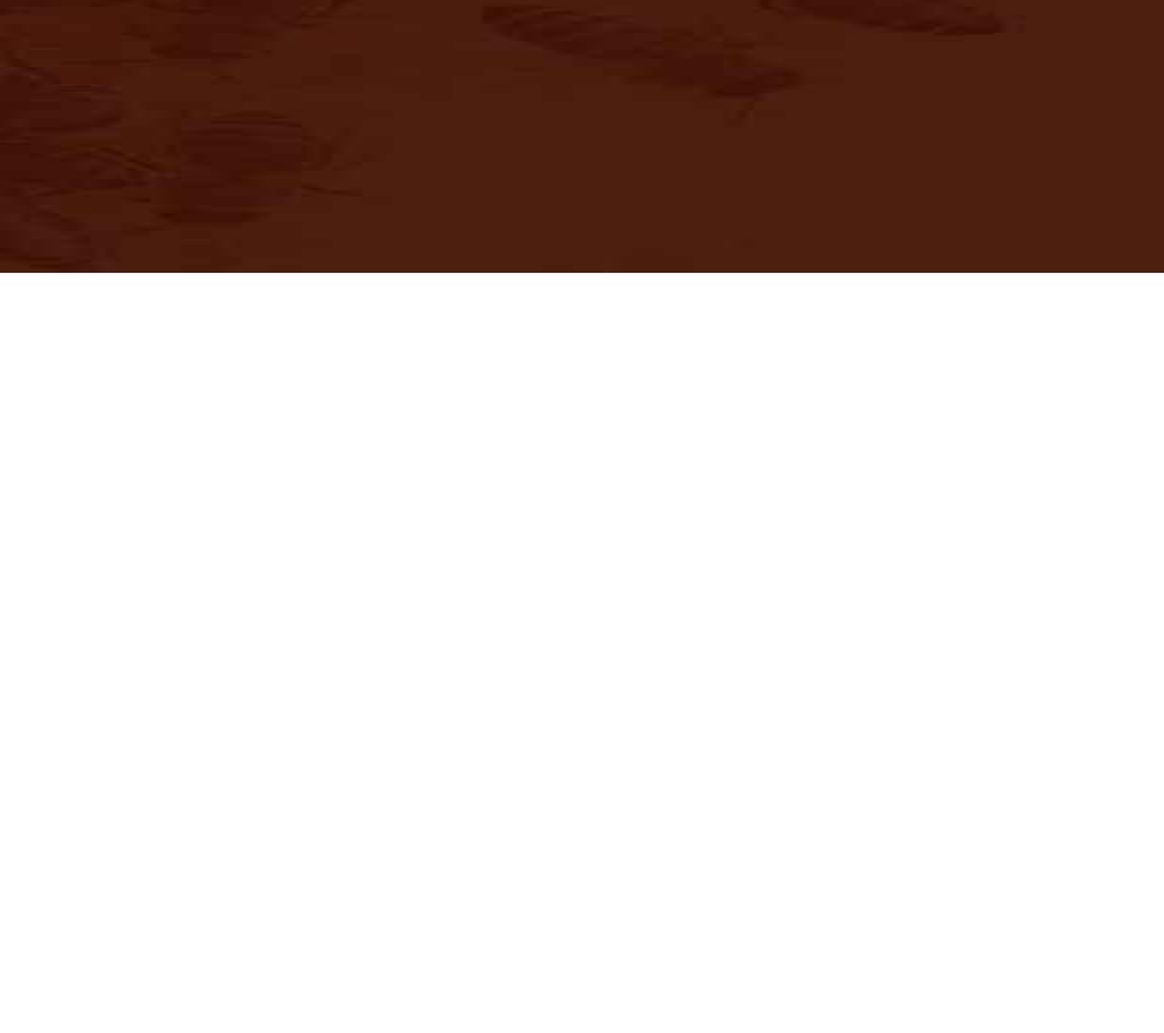
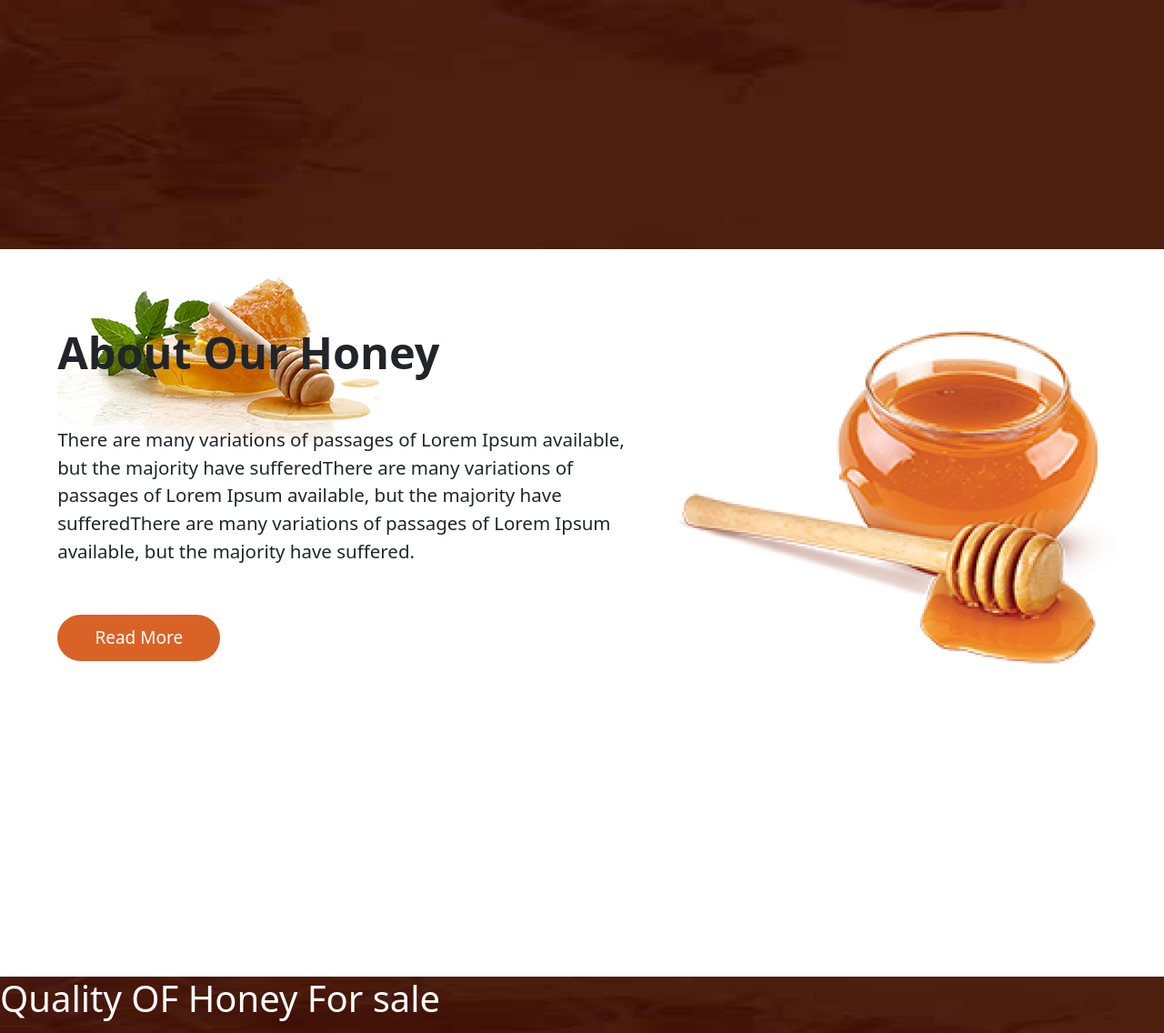
Before and after one commit to Muhammadhassanlashkarwala/Honey-website, a plain HTML site: page index.html in a window 1280 px wide. Shown: the part 684-1820 px from the top of the page at 91% size. Before the commit the page ends 984 px from the top, so only its background shows below. Drawn offline with nearby package versions, Linux system fonts and the light colour scheme.

Commit message:
honey-images

```diff
--- a/index.html
+++ b/index.html
@@ -16,11 +16,21 @@
     />
     <link href="https://fonts.googleapis.com/css2?family=Poppins:ital,wght@0,100;0,200;0,300;0,400;0,500;0,600;0,700;0,800;0,900;1,100;1,200;1,300;1,400;1,500;1,600;1,700;1,800;1,900&display=swap" rel="stylesheet">
     <style>
-
-
-      body {
-        height: 120vh;
+ *{
+  margin: 0;
+  padding: 0;
+  box-sizing: border-box;
+ }
+body{
+  width: 100%;
+  height: 100vh;
+}
+      #first-para-start{
+        height: 123vh;
+        /* margin-bottom: 4vw; */
         color: white;
+        margin-top: -2vw;
+        padding-top: 2vw;
         background-image: url(images/bg-image.jpeg);
         background-position: center;
         background-size: 100% 100%;
@@ -61,12 +71,19 @@ font-weight: 550;
         height: 5vw;
         margin-left: 11vw;
       }
+      .col-7 .button_1:hover{
+  background: black;
+  color:white ;
+  transform: scale(0.2s);
+  transition: 1s;
+ }
        .col-5 img{
    width: 380px;
    margin-top: 3vw;
    margin-left: 4vw;
 
       }
+
    @media (max-width:450px) {
              nav{
               width: 100%;
@@ -84,9 +101,57 @@ font-weight: 550;
              margin-top: 2vw;
                    }
    }
+ #second-para-start{
+  height: 100vh;
+  padding: 0vw 4vw;
+  width: 100%;
+  background: white;
+display: flex;
+
+ }
+ #second-para-start h1{
+  font-weight: 750;
+  font-size: 3.8vw;
+  margin-top: -10vw;
+ }
+ #second-para-start p{
+  margin-top: 4vw;
+  font-size: 1.6vw;
+ }
+ .second-para-image{
+  padding-top: 7vw;
+ }
+ #second-para-start .button_2{
+  color: white;
+        font-size: 19px;
+        background: #d96226;
+        border: none;
+        margin-top: 3vw;
+        outline: none;
+        border-radius: 2.3vw;
+        width: 14vw;
+        height: 4vw;
+        /* margin-left: 11vw; */
+ }
+ #second-para-start .button_2:hover{
+  background: black;
+  color:white ;
+  transform: scale(0.2s);
+  transition: 1s;
+ }
+ #third-para-start{
+  height: 100vh;
+  width: 100%;
+        /* margin-bottom: 4vw; */
+        color: white;
+        background-image: url(images/bg-image.jpeg);
+        background-position: center;
+        background-size: 100% 100%;
+ }
     </style>
   </head>
   <body>
+    <div id="first-para-start">
       <div class="container">
         <nav class="d-flex mt-4">
           <h1 class="fs-3">
@@ -117,6 +182,21 @@ font-weight: 550;
             <div class="col-5"><img src="images/col-4.png" alt=""></div>
           </div>
       </div>
+    </div>
+  <div id="second-para-start">
+   <div class="container">
+    <img src="images/about_left (1).png" alt="">
+    <h1>About Our Honey</h1>
+    <p>There are many variations of passages of Lorem Ipsum available, <br> but the majority have sufferedThere are many variations of <br> passages of Lorem Ipsum available, but the majority have <br> sufferedThere are many variations of passages of Lorem Ipsum <br> available, but the majority have suffered.</p>
+    <button class="button_2">Read More</button>
+   </div>
+   <div class="second-para-image">
+    <img src="images/second-para-second-image.png" alt="">
+  </div>
+  </div>
+  <div id="third-para-start">
+<h1>Quality OF Honey For sale</h1>
+  </div>
   </body>
 </html>
 <!--https://html.design/demo/honey/index.html -->
```
Also changed, not shown: images/about_left (1).png (added), images/second-para-second-image.png (added). Lines whose indentation alone changed are shown as unchanged.
